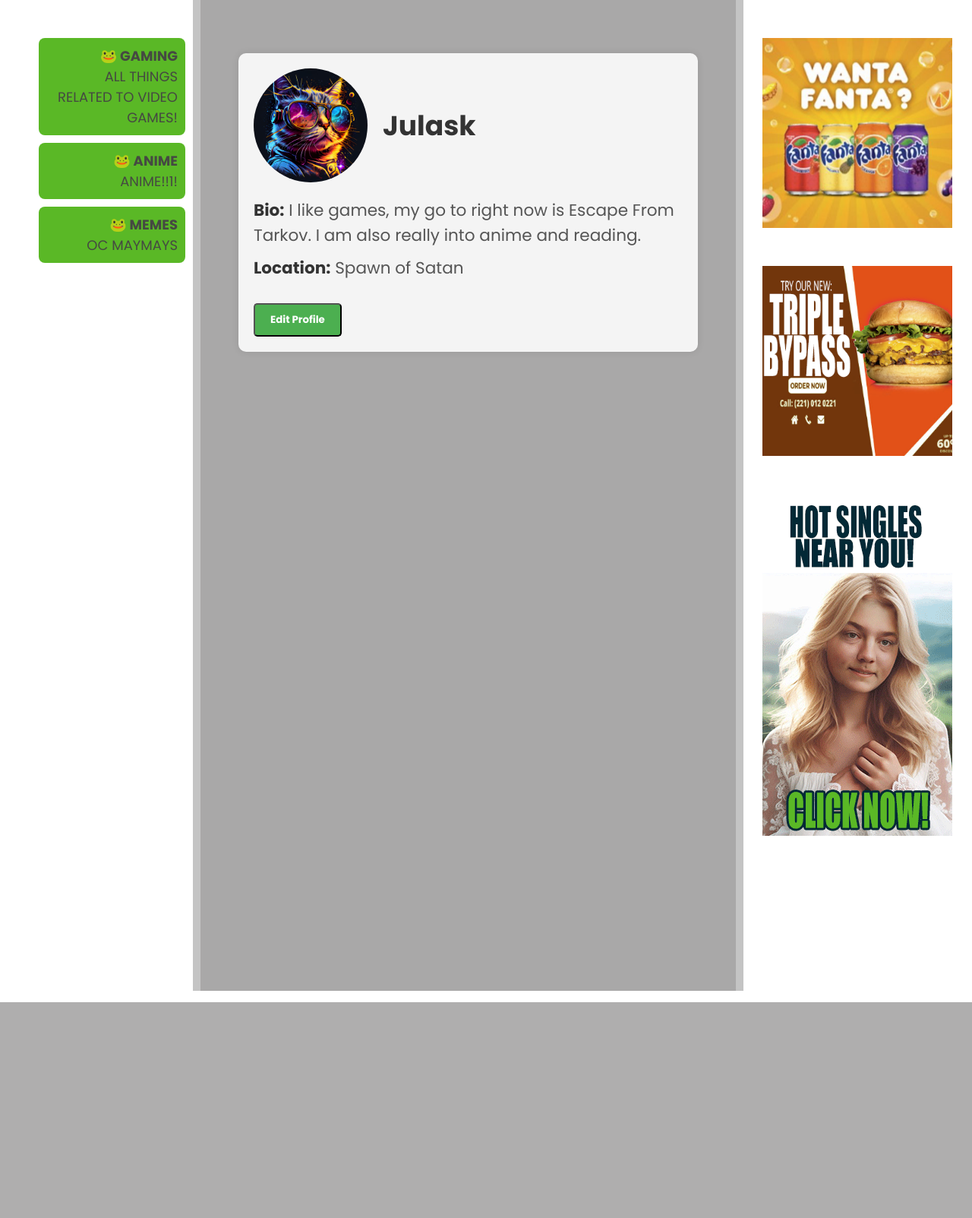
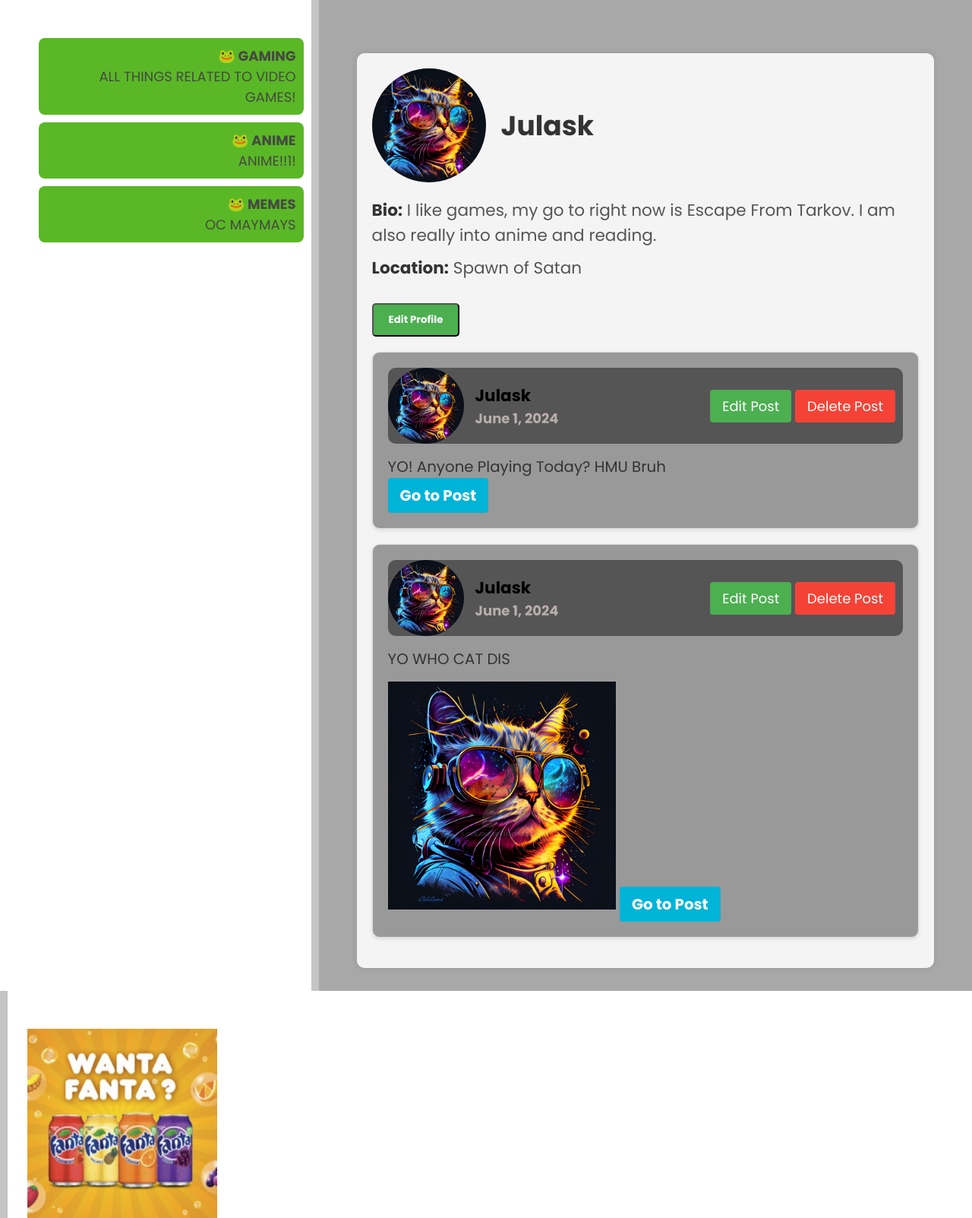
Before and after one commit to CodeWithDustin/Frog-Heads-Forum, a Django app: page /profile/ in a window 1280 px wide. Shown: the part 230-1833 px from the top of the page at 76% size. Before the commit the page ends 1549 px from the top, so only its background shows below. Run offline with Django 5.2, Linux system fonts and the light colour scheme; a user stored in the database is signed in; data comes from the database, SQL or seed files in the repository; both versions use the stored data as it was after the commit.

Commit message:
post history viewing added

```diff
--- a/app/static/style.css
+++ b/app/static/style.css
@@ -1131,3 +1131,68 @@
 .cancel-button:hover {
   background-color: #ff6666;
 }
+
+
+/* Post History Link Button */
+
+.post-link {
+  /* position: relative; */
+  background-color: #00b4d8;
+  color: white;
+  padding: 0px 16px;
+  border: none;
+  border-radius: 4px;
+  cursor: pointer;
+  text-decoration: none;
+  /* margin-left: none; */
+  /* text-align: center; */
+}
+
+.post-link:hover {
+  background-color:  #027ec1;
+}
+
+.post-link {
+  background-color: transparent;
+  border: none;
+  color: #027ec1;
+  cursor: pointer;
+  font-size: 0.9em;
+}
+
+.post-link a {
+  text-decoration: none;
+  color: white;
+}
+
+.post-link a:hover {
+  /* text-decoration: underline; */
+}
+
+.post-link {
+  margin-right: 10px;
+  background-color: #00b4d8;
+  color: white;
+  padding: 8px 16px;
+  border: none;
+  cursor: pointer;
+  border-radius: 4px;
+  text-decoration: none;
+}
+
+.post-link:hover {
+  background-color: #027ec1;
+}
+
+.post-link {
+  padding: 8px 16px;
+  border: none;
+  cursor: pointer;
+  border-radius: 4px;
+  text-decoration: none;
+  font-size: 1em;
+}
+.post-link {
+  background-color: #00b4d8; /* Red */
+  color: white;
+}
--- a/app/templates/forum.html
+++ b/app/templates/forum.html
@@ -7,7 +7,7 @@
 
   <div class="posts-container">
     {% for post in posts %}
-    <div class="post">
+    <div class="post" id="post_{{ post.id }}">
       <div class="post-header">
         <img src="{{ post.user.profile.profile_img.url }}" alt="{{ post.user.username }}'s profile image" class="post-profile-image">
         <div class="post-user-info">
--- a/app/templates/profile.html
+++ b/app/templates/profile.html
@@ -21,5 +21,44 @@
   <button class="edit-profile-button">
     <a href="{% url 'edit_profile' user.profile.id %}">Edit Profile</a>
   </button>
+
+  <div class="posts-container post-history">
+    {% for post in all_posts %}
+    <div class="post">
+      <div class="post-header">
+        <img src="{{ post.user.profile.profile_img.url }}" alt="{{ post.user.username }}'s profile image" class="post-profile-image">
+        <div class="post-user-info">
+          <strong>{{ post.user.username }}</strong>
+          <h4>{{ post.date_posted }}</h4>
+        </div>
+        {% if request.user == post.user or request.user.groups.all.0.name == "Moderator" %}
+        <div class="post-controls">
+          {% if request.user == post.user %}
+          <button class="edit-button" onclick="window.location.href='{% url 'edit_post' post.id %}'">Edit Post</button>
+          {% endif %}
+          <button class="delete-button" data-post-id="{{ post.id }}">Delete Post</button>
+        </div>
+        {% endif %}
+        {% comment %} <button class='post-link'><a href="{% url 'forum' post.board.id %}#post_{{ post.id }}">Go to Post</a></button> {% endcomment %}
+      </div>
+      <div class="post-body">
+        <p>{{ post.post }}</p>
+        {% if post.post_img %}
+        <img src="{{ post.post_img.url }}" alt="Post image" class="post-image">
+        {% endif %}
+        <button class='post-link'><a href="{% url 'forum' post.board.id %}#post_{{ post.id }}">Go to Post</a></button>
+
+      </div>
+
+
+    </div>
+    {% empty %}
+    <p>This user has no post history.  Bummer!</p>
+    {% endfor %}
+  </div>
+</div>
+
+
+
 </div>
 {% endblock %}
--- a/app/views.py
+++ b/app/views.py
@@ -119,6 +119,7 @@ def profile_view(request):
 
     user = request.user
     profile = Profile.objects.get(username=user)
+    all_posts = Post.objects.filter(user=user)
 
 
     # we could do something like ↓ to get the profile directly
@@ -127,6 +128,7 @@ def profile_view(request):
     context = {
         'user' : user,
         'profile' : profile,
+        'all_posts' : all_posts,
     }
 
     return render(request, 'profile.html', context)
@@ -367,5 +369,7 @@ def search(request):
 def profile_detail(request, username):
     user = get_object_or_404(User, username=username)
     profile = user.profile
+    all_posts = Post.objects.filter(user=user)
 
-    return render(request, 'profile_detail.html', {'profile_user': user, 'profile':profile})
+
+    return render(request, 'profile_detail.html', {'profile_user': user, 'profile':profile, 'all_posts':all_posts})
```
Also changed, not shown: app/templates/profile_detail.html (+34 -0 lines), db.sqlite3.
